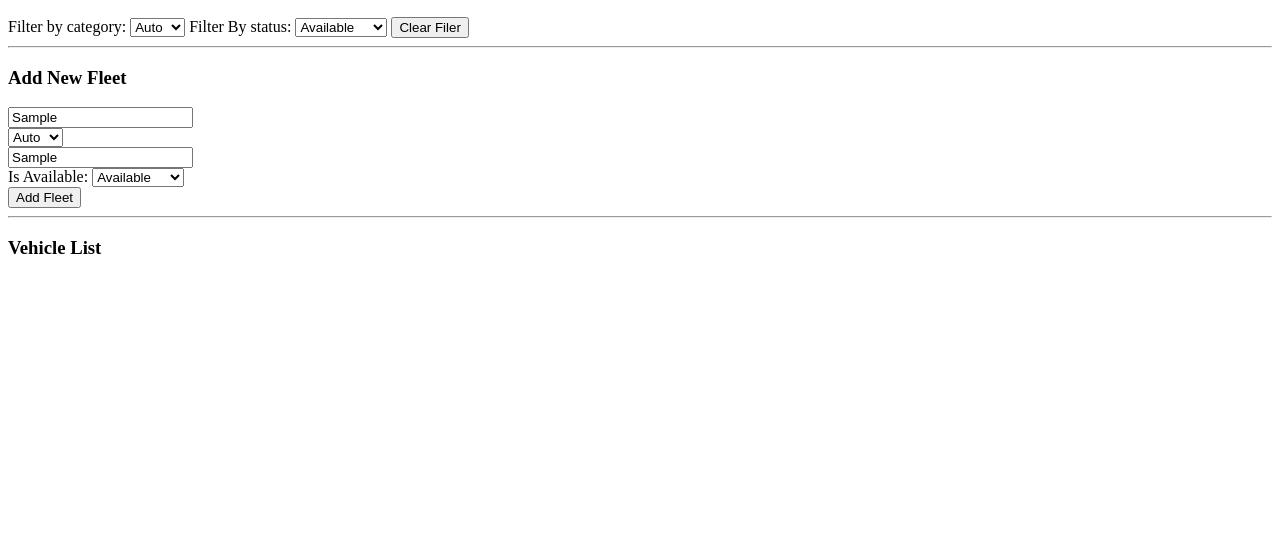
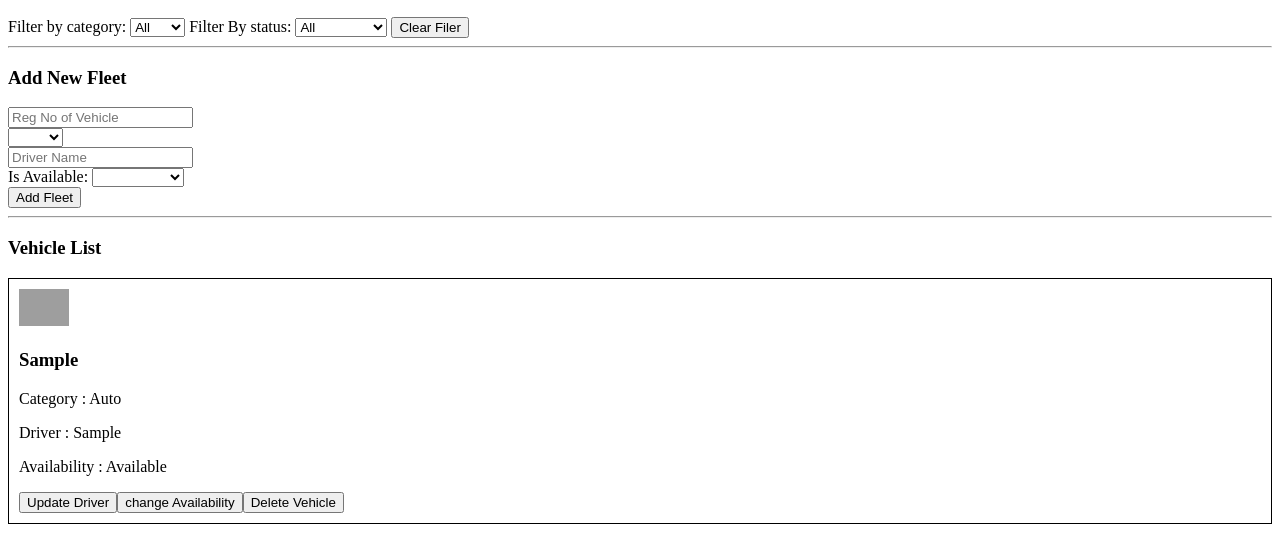
Before and after one commit to 6Sravani/fleet-management-app, a plain HTML site: page admin.html in a window 1280 px wide. Both pictures are taken after typing "Sample", "Sample" into the empty fields and a click on the button "Add Fleet". Shown: the part 50-602 px from the top of the page. Drawn offline with Linux system fonts and the light colour scheme; grey boxes are pictures that could not be loaded.

Commit message:
completed admin Dashboard

```diff
--- a/admin.html
+++ b/admin.html
@@ -11,6 +11,7 @@
         <div>
             <lable>Filter by category:</lable>
             <select id="filterCategory">
+                <option value="All">All</option>
                 <option value="Auto">Auto</option>
                 <option value="Car">Car</option>
                 <option value="Truck">Truck</option>
@@ -18,6 +19,7 @@
             </select>
             <label>Filter By status:</label>
             <select id="filterAvailability">
+                <option value="All">All</option>
                 <option value="Available">Available</option>
                 <option value="Unavailable">Unavailable</option>
             </select>
@@ -75,7 +77,7 @@
             }
 
             const newFleet={
-                id:Data.now(),
+                id:Date.now(),
                 reg,
                 cat,
                 driver,
@@ -131,6 +133,18 @@
                 mainContent.append(card);
             });
         }
+
+        function applyFilters(){
+            const selectedCat=filterCat.value;
+            const selectedAvail=filterAvail.value;
+            let filtered=fleetData.filter(item=>{
+                let catMatch=(selectedCat==="All")?true:item.cat===selectedCat;
+                let statusString=item.Availability?"Available":"Unavailable";
+                let availMatch=(selectedAvail==="All")?true:statusString===selectedAvail;
+                return catMatch && availMatch
+            });
+            renderData(filtered);
+        }
     </script>
 
 </body>
```
